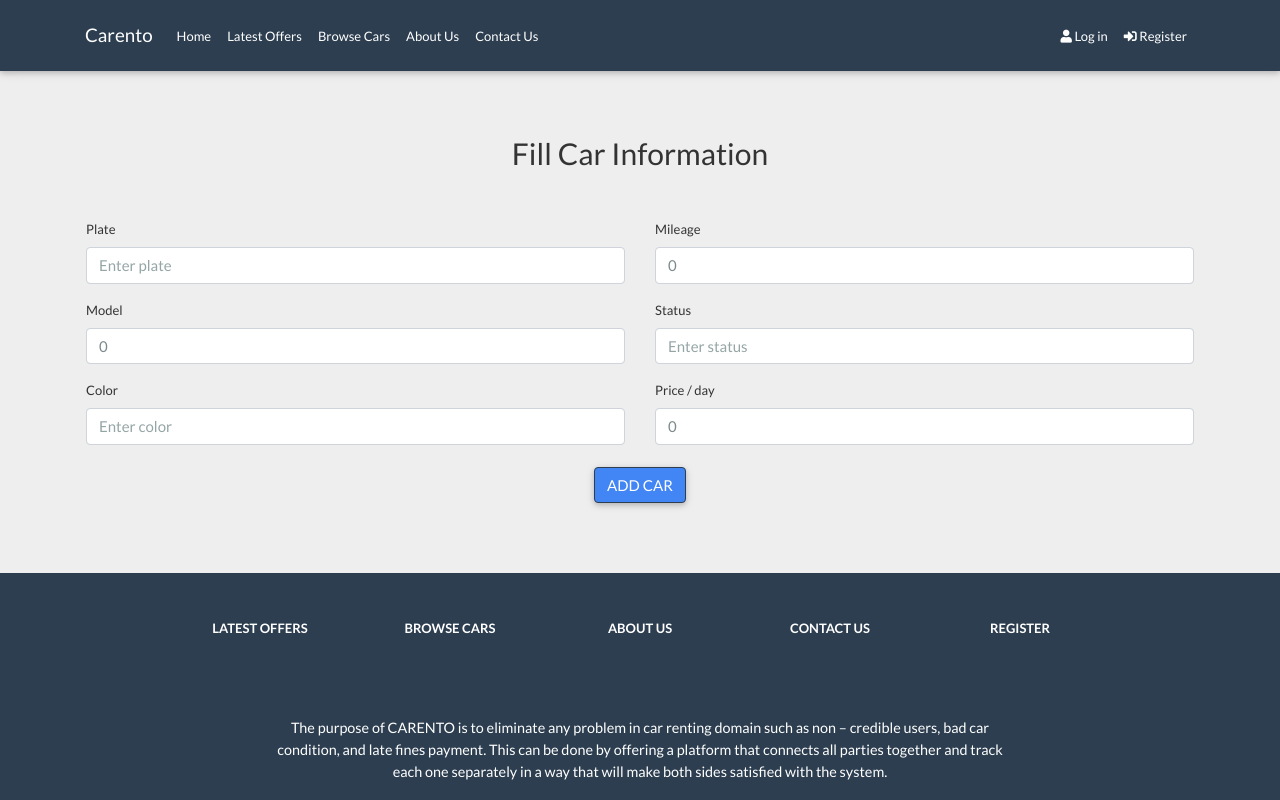
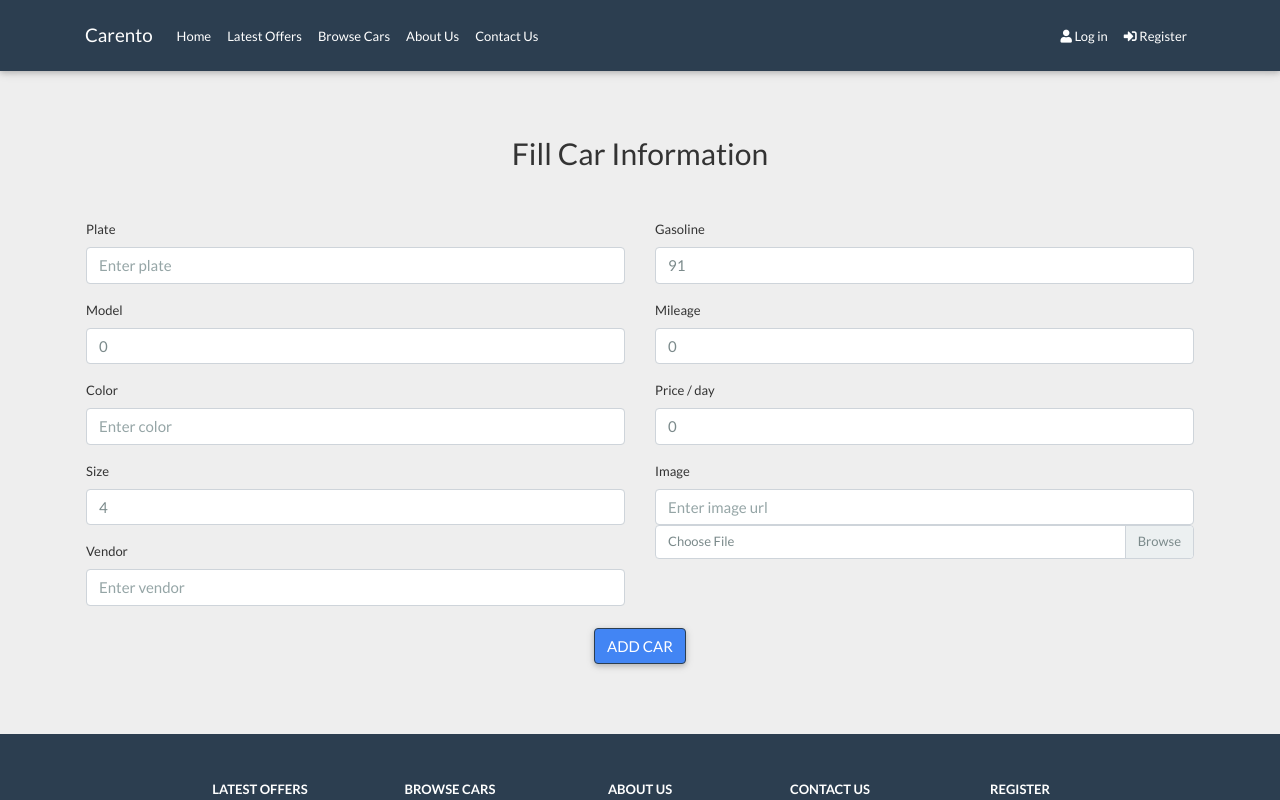
Before and after one commit to mabedd/carento, a React (Create React App) app in the folder frontend/src/: page /company/car/create in a window 1280 px wide. Shown: the top 800 px of the page. Built offline with nearby package versions, Linux system fonts and the light colour scheme; the HTML template or start-up script is replaced by a standard one.

Commit message:
abed-commit

```diff
--- a/frontend/src/actions/carActions.js
+++ b/frontend/src/actions/carActions.js
@@ -99,7 +99,7 @@ export const deleteCar = (id) => async (dispatch, getState) => {
     }
 }
 
-export const createCar = (companyId, image, carPlate, carModel, color, totalMileage, price, status, benefits) => async (dispatch, getState) => {
+export const createCar = (companyId, image, carPlate, carModel, color, size, gasoline, vendor, totalMileage, price, status, benefits) => async (dispatch, getState) => {
     try {
         dispatch({
             type: CAR_CREATE_REQUEST,
@@ -109,14 +109,13 @@ export const createCar = (companyId, image, carPlate, carModel, color, totalMile
             companyLogin: { companyInfo },
         } = getState()
 
-        //!! Here is the auth problem
         const config = {
             headers: {
                 Authorization: `${companyInfo.token}`,
             },
         }
 
-        const { data } = await axios.post(`http://localhost:5000/api/car/add-car`, { companyId, image, carPlate, carModel, color, totalMileage, price, status, benefits }, config)
+        const { data } = await axios.post(`http://localhost:5000/api/car/add-car`, { companyId, image, carPlate, carModel, color, size, gasoline, vendor, totalMileage, price, status, benefits }, config)
 
         dispatch({
             type: CAR_CREATE_SUCCESS,
--- a/frontend/src/screens/CompanyCarListScreen.js
+++ b/frontend/src/screens/CompanyCarListScreen.js
@@ -30,22 +30,19 @@ const CompanyCarListScreen = ({ history, match }) => {
         dispatch({ type: CAR_CREATE_RESET })
 
         //TODO: check if user is company or not and redirect to login if not
-        if (companyInfo) {
-            //TODO:
-        }
-
-
-        //afet successfully creating a car redirect to car edit screen
-        if (successCreate) {
-            history.push(`/company/car/${createdCar._id}/edit`)
+        if (!companyInfo) {
+            history.push('/company/login')
         } else {
             dispatch(listCars())
         }
+
+        //afet successfully creating a car redirect to car edit screen
+        // if (successCreate) {
+        //     history.push(`/company/car/${createdCar._id}/edit`)
+        // } else {
+        //     dispatch(listCars())
+        // }
     }, [dispatch, history, companyInfo, successDelete, successCreate, createdCar])
-
-    const createCarHandler = (car) => {
-        dispatch(createCar())
-    }
 
 
     const deleteHandler = (id) => {
@@ -55,12 +52,20 @@ const CompanyCarListScreen = ({ history, match }) => {
         }
     }
 
+    const markRentHandler = () => {
+        //TODO:
+    }
+
+    const markReturnHandler = () => {
+        //TODO:
+    }
+
     return (
         <>
             <Container>
                 <Row className='align-items-center mt-3'>
                     <Col>
-                        <h1>CARS</h1>
+                        <h1 className='mt-5'>CARS</h1>
                     </Col>
                     <Col className='text-right'>
                         <Link className='my-3' to='/company/car/create'><i className='fas fa-plus'></i> Create Car</Link>
@@ -79,11 +84,15 @@ const CompanyCarListScreen = ({ history, match }) => {
                             <tr>
                                 <th>PLATE</th>
                                 <th>MODEL</th>
-                                <th>TOTAL MILEAGE</th>
+                                <th>COLOR</th>
+                                <th>PRICE</th>
+                                <th>VENDOR</th>
+                                <th>GASOLINE</th>
+                                <th>SIZE</th>
+                                <th>RATING</th>
                                 <th>STATUS</th>
-                                <th>COLOR</th>
-                                <th>BENEFITS</th>
-                                <th>RATING</th>
+                                <th>RENTED ?</th>
+                                <th>DELETE</th>
                             </tr>
                         </thead>
                         <tbody>
@@ -93,9 +102,27 @@ const CompanyCarListScreen = ({ history, match }) => {
                                     <td>{car.carPlate}</td>
                                     <td>{car.carModel}</td>
                                     <td>{car.color}</td>
-                                    <td>{car.totalMileage}</td>
                                     <td>{car.price}</td>
-                                    <td>{car.status}</td>
+                                    <td>{car.vendor}</td>
+                                    <td>{car.gasoline}</td>
+                                    <td>{car.size}</td>
+                                    <td><Rating value={car.rating} /></td>
+
+                                    <td>
+                                        {car.status ? (
+                                            <i className='fas fa-check' style={{ color: 'green' }}></i>
+                                        ) : (
+                                            <i className='fas fa-times' style={{ color: 'red' }}></i>
+                                        )}
+                                    </td>
+
+                                    <td>{car.status ? (
+                                        <Button>Mark as returned</Button>
+                                    ) : (
+                                        <Button>Mark as rented</Button>
+                                    )}</td>
+
+                                    <td><Button variant='danger' onClick={deleteHandler}>Delete</Button></td>
                                 </tr>
                             ))}
                         </tbody>
--- a/frontend/src/screens/CompanyCreateCarScreen.js
+++ b/frontend/src/screens/CompanyCreateCarScreen.js
@@ -2,6 +2,7 @@ import React, { useState, useEffect } from 'react'
 import { Table, Form, Button, Row, Col, Container } from 'react-bootstrap'
 import { useDispatch, useSelector } from 'react-redux'
 import { Link } from 'react-router-dom'
+import axios from 'axios'
 
 import { listCarDetails, createCar } from '../actions/carActions'
 import Message from '../components/Message'
@@ -21,9 +22,14 @@ const CompanyCreateCarScreen = ({ location, history, match }) => {
     const [plate, setPlate] = useState('')
     const [model, setModel] = useState(0)
     const [color, setColor] = useState('')
+    const [size, setSize] = useState(4)
+    const [gasoline, setGasoline] = useState(91)
+    const [vendor, setVendor] = useState('')
     const [mileage, setMileage] = useState(0)
     const [status, setStatus] = useState('')
     const [price, setPrice] = useState(0)
+
+    const [uploading, setUploading] = useState(false)
 
     const dispatch = useDispatch()
 
@@ -41,7 +47,7 @@ const CompanyCreateCarScreen = ({ location, history, match }) => {
     useEffect(() => {
         if (successCreate) {
             dispatch({ type: CAR_UPDATE_RESET })
-            history.push('/company/carslist')
+            //history.push('/company/carslist')
         } else {
             if (car._id !== carId) {
                 dispatch(listCarDetails(carId))
@@ -53,6 +59,9 @@ const CompanyCreateCarScreen = ({ location, history, match }) => {
                 setMileage(car.totalMileage)
                 setStatus(car.status)
                 setPrice(car.price)
+                setGasoline(car.gasoline)
+                setVendor(car.vendor)
+                setSize(car.size)
             }
         }
     }, [dispatch, history, carId, car, successCreate])
@@ -65,11 +74,37 @@ const CompanyCreateCarScreen = ({ location, history, match }) => {
                 plate,
                 model,
                 color,
+                size,
+                gasoline,
+                vendor,
                 mileage,
                 price,
-                //status,
             })
         )
+    }
+
+    //for image uploading
+    const uploadFileHandler = async (e) => {
+        const file = e.target.files[0]
+        const formData = new FormData()
+        formData.append('image', file)
+        setUploading(true)
+
+        try {
+            const config = {
+                headers: {
+                    'Content-Type': 'multipart/form-data',
+                },
+            }
+
+            const { data } = await axios.post('/api/upload', formData, config)
+
+            setImage(data)
+            setUploading(false)
+        } catch (error) {
+            console.error(error)
+            setUploading(false)
+        }
     }
 
     return (
@@ -78,7 +113,7 @@ const CompanyCreateCarScreen = ({ location, history, match }) => {
                 <h2 className='text-center mt-5'>Fill Car Information</h2>
                 {errorCreate && <Message variant='danger'>{errorCreate}</Message>}
                 {loadingCreate && <Loader />}
-                {successCreate && <Message>Car Successfully Added !!</Message>}
+                {successCreate && <Message variant='success'>Car Successfully Added !!</Message>}
                 <Row className='mt-5 mb-5'>
                     <Col>
                         <h2 className='text-center'></h2>
@@ -116,9 +151,39 @@ const CompanyCreateCarScreen = ({ location, history, match }) => {
                                             onChange={(e) => setColor(e.target.value)}
                                         ></Form.Control>
                                     </Form.Group>
+
+                                    <Form.Group controlId='size'>
+                                        <Form.Label>Size</Form.Label>
+                                        <Form.Control
+                                            type='number'
+                                            placeholder='Enter size'
+                                            value={size}
+                                            onChange={(e) => setSize(e.target.value)}
+                                        ></Form.Control>
+                                    </Form.Group>
+
+                                    <Form.Group controlId='vendor'>
+                                        <Form.Label>Vendor</Form.Label>
+                                        <Form.Control
+                                            type='text'
+                                            placeholder='Enter vendor'
+                                            value={vendor}
+                                            onChange={(e) => setVendor(e.target.value)}
+                                        ></Form.Control>
+                                    </Form.Group>
                                 </Col>
 
                                 <Col md={6}>
+                                    <Form.Group controlId='gasoline'>
+                                        <Form.Label>Gasoline</Form.Label>
+                                        <Form.Control
+                                            type='number'
+                                            placeholder='Enter gasoline'
+                                            value={gasoline}
+                                            onChange={(e) => setGasoline(e.target.value)}
+                                        ></Form.Control>
+                                    </Form.Group>
+
                                     <Form.Group controlId='mileage'>
                                         <Form.Label>Mileage</Form.Label>
                                         <Form.Control
@@ -126,16 +191,6 @@ const CompanyCreateCarScreen = ({ location, history, match }) => {
                                             placeholder='Enter mileage'
                                             value={mileage}
                                             onChange={(e) => setMileage(e.target.value)}
-                                        ></Form.Control>
-                                    </Form.Group>
-
-                                    <Form.Group controlId='status'>
-                                        <Form.Label>Status</Form.Label>
-                                        <Form.Control
-                                            type='text'
-                                            placeholder='Enter status'
-                                            value={status}
-                                            onChange={(e) => setStatus(e.target.value)}
                                         ></Form.Control>
                                     </Form.Group>
 
@@ -148,6 +203,24 @@ const CompanyCreateCarScreen = ({ location, history, match }) => {
                                             onChange={(e) => setPrice(e.target.value)}
                                         ></Form.Control>
                                     </Form.Group>
+
+                                    <Form.Group controlId='image'>
+                                        <Form.Label>Image</Form.Label>
+                                        <Form.Control
+                                            type='text'
+                                            placeholder='Enter image url'
+                                            value={image}
+                                            onChange={(e) => setImage(e.target.value)}
+                                        ></Form.Control>
+                                        <Form.File
+                                            id='image-file'
+                                            label='Choose File'
+                                            custom
+                                            onChange={uploadFileHandler}
+                                        ></Form.File>
+                                        {uploading && <Loader />}
+                                    </Form.Group>
+
                                 </Col>
                             </Row>
 
```
Also changed, not shown: frontend/src/components/BrowseCarsComponents/Offers.js (+6 -5 lines), frontend/src/screens/AdminListRentersScreen.js (+14 -4 lines).
